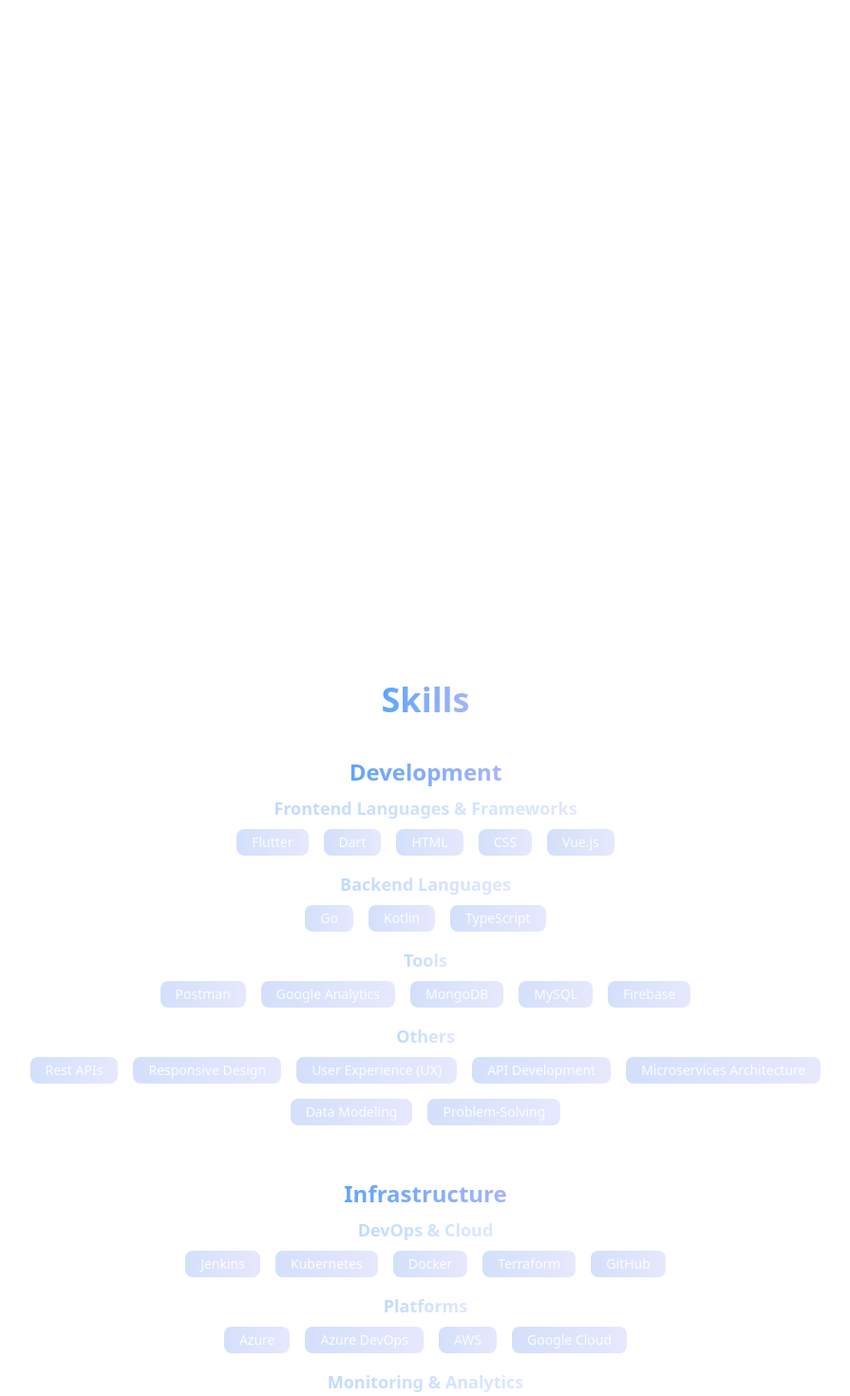
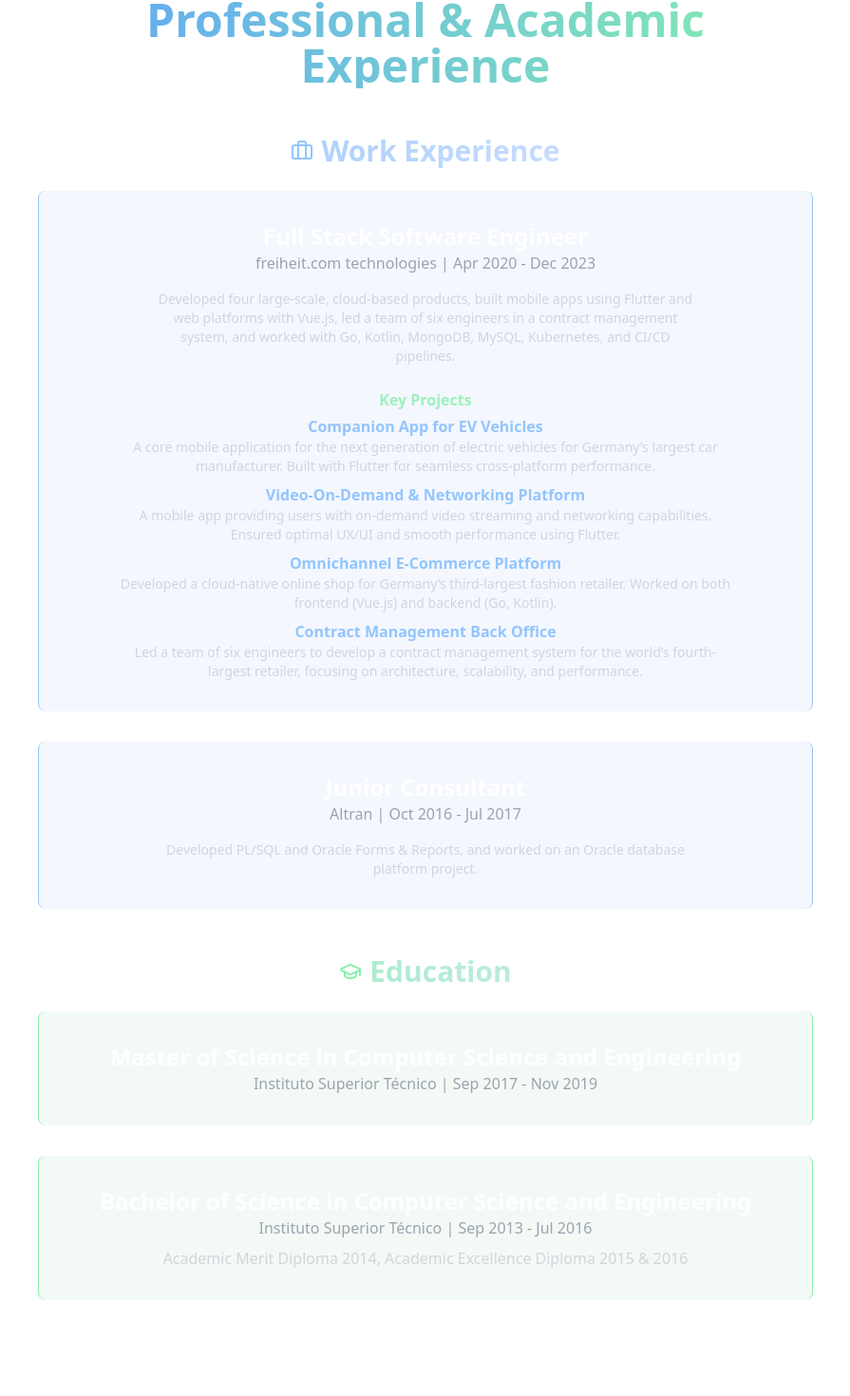
Before and after one commit to ricardoarisequeira/my-portfolio, a React (Vite) app: page / in a window 1280 px wide. Shown: the part 1123-2593 px from the top of the page at 95% size, without its empty margins (192-1087 px from the left). Built offline with nearby package versions, Linux system fonts and the light colour scheme.

Commit message:
adding experience section

```diff
--- a/package.json
+++ b/package.json
@@ -10,6 +10,7 @@
     "preview": "vite preview"
   },
   "dependencies": {
+    "lucide-react": "^0.483.0",
     "react": "^19.0.0",
     "react-dom": "^19.0.0"
   },
--- a/src/App.jsx
+++ b/src/App.jsx
@@ -25,16 +25,35 @@ const App = () => {
   return (
     <div className="absolute inset-0 h-full w-full items-center">
       <Hero />
+      <div className="my-20" />
       <Experience />
+      <div className="my-20" />
       <Skills />
+      <div className="my-20" />
       <Projects />
+      <div className="my-20" />
       <About />
+      <div className="my-20" />
       <Contact />
 
       {showButton && (
         <a
           href="#"
-          className="fixed bottom-4 sm:bottom-6 md:bottom-8 lg:bottom-10 right-4 sm:right-6 md:right-8 lg:right-10 p-2 sm:p-3 md:p-4 bg-gradient-to-r from-blue-600 to-indigo-400 text-white font-semibold rounded-full shadow-md hover:from-indigo-400 hover:to-blue-600 transition-all duration-300"
+          className="
+            fixed
+            bottom-4 right-4
+            sm:bottom-6 sm:right-6
+            md:bottom-8 md:right-8
+            lg:bottom-10 lg:right-10
+            p-2 sm:p-3 md:p-4
+            bg-gradient-to-r from-green-600 to-indigo-600
+            text-white
+            font-semibold
+            rounded-full
+            shadow-md
+            hover:from-indigo-400 hover:to-blue-600
+            transition-all duration-300
+          "
         >
           <svg
             xmlns="http://www.w3.org/2000/svg"
--- a/src/components/Experience.jsx
+++ b/src/components/Experience.jsx
@@ -1,17 +1,182 @@
-const Experience = () => {
+import { Briefcase, GraduationCap } from "lucide-react";
+
+const ExperienceSection = () => {
+  // Work experience data
+  const experience = [
+    {
+      title: "Full Stack Software Engineer",
+      company: "freiheit.com technologies",
+      date: "Apr 2020 - Dec 2023",
+      description:
+        "Developed four large-scale, cloud-based products, built mobile apps using Flutter and web platforms with Vue.js, led a team of six engineers in a contract management system, and worked with Go, Kotlin, MongoDB, MySQL, Kubernetes, and CI/CD pipelines.",
+      projects: [
+        {
+          name: "Companion App for EV Vehicles",
+          details:
+            "A core mobile application for the next generation of electric vehicles for Germany’s largest car manufacturer. Built with Flutter for seamless cross-platform performance.",
+        },
+        {
+          name: "Video-On-Demand & Networking Platform",
+          details:
+            "A mobile app providing users with on-demand video streaming and networking capabilities. Ensured optimal UX/UI and smooth performance using Flutter.",
+        },
+        {
+          name: "Omnichannel E-Commerce Platform",
+          details:
+            "Developed a cloud-native online shop for Germany’s third-largest fashion retailer. Worked on both frontend (Vue.js) and backend (Go, Kotlin).",
+        },
+        {
+          name: "Contract Management Back Office",
+          details:
+            "Led a team of six engineers to develop a contract management system for the world’s fourth-largest retailer, focusing on architecture, scalability, and performance.",
+        },
+      ],
+    },
+    {
+      title: "Junior Consultant",
+      company: "Altran",
+      date: "Oct 2016 - Jul 2017",
+      description:
+        "Developed PL/SQL and Oracle Forms & Reports, and worked on an Oracle database platform project.",
+    },
+  ];
+
+  // Education data
+  const education = [
+    {
+      degree: "Master of Science in Computer Science and Engineering",
+      institution: "Instituto Superior Técnico",
+      date: "Sep 2017 - Nov 2019",
+    },
+    {
+      degree: "Bachelor of Science in Computer Science and Engineering",
+      institution: "Instituto Superior Técnico",
+      date: "Sep 2013 - Jul 2016",
+      extras:
+        "Academic Merit Diploma 2014, Academic Excellence Diploma 2015 & 2016",
+    },
+  ];
+  // Common styles
+  const containerStyle = `
+    max-w-5xl
+    mx-auto
+    px-6
+    text-center
+  `;
+
+  // Title styles with responsive text sizes and gradients
+  const workExperienceTitleStyle = `
+    text-lg sm:text-xl md:text-2xl lg:text-3xl
+    font-semibold
+    flex items-center justify-center gap-2
+    bg-gradient-to-r from-blue-300 to-indigo-100
+    inline-block text-transparent bg-clip-text
+    mt-8 sm:mt-10 md:mt-12
+  `;
+
+  const academicTitleStyle = `
+    text-lg sm:text-xl md:text-2xl lg:text-3xl
+    font-semibold
+    flex items-center justify-center gap-2
+    bg-gradient-to-r from-green-300 to-indigo-100
+    inline-block text-transparent bg-clip-text
+  `;
+
+  // Card styles with borders and backgrounds
+  const cardStyle = `
+    py-4 sm:py-6 md:py-8 px-6
+    border-l border-r border-blue-300
+    bg-blue-600/5
+    rounded-lg
+  `;
+
+  const educationCardStyle = `
+    py-4 sm:py-6 md:py-8 px-6
+    border-l border-r border-green-300
+    bg-green-600/5
+    rounded-lg
+  `;
+
   return (
-    <section
-      id="experience"
-      className="min-h-screen flex flex-col justify-center items-center text-center      text-white w-full"
-    >
-      <h2 className="text-3xl font-bold text-center">About Me</h2>
-      <p className="mt-4 text-lg text-center mx-auto max-w-4xl">
-        I'm a passionate software engineer who loves building elegant and
-        efficient solutions. Currently, I'm focusing on React, Tailwind, and
-        modern web development.
-      </p>
+    <section id="experience" className="section-style ">
+      <div className={containerStyle}>
+        <h2 className="section-title-style">
+          Professional & Academic Experience
+        </h2>
+
+        {/* Work Experience */}
+        <div className="mb-12">
+          <h3 className={workExperienceTitleStyle}>
+            <Briefcase className="w-4 h-4 sm:w-5 sm:h-5 md:w-6 md:h-6 text-blue-300" />
+            Work Experience
+          </h3>
+          <div className="mt-6 space-y-8">
+            {experience.map((job, index) => (
+              <div key={index} className={cardStyle}>
+                <h4 className="text-base sm:text-lg md:text-xl lg:text-2xl font-semibold">
+                  {job.title}
+                </h4>
+                <p className="text-[10px] sm:text-xs md:text-sm lg:text-base text-gray-400">
+                  {job.company} | {job.date}
+                </p>
+                <div className="mt-4 text-gray-300 space-y-1 text-[10px] sm:text-xs md:text-sm max-w-full sm:max-w-md md:max-w-lg lg:max-w-xl mx-auto">
+                  {job.description}
+                </div>
+
+                {/* Highlighted Projects for freiheit.com */}
+                {job.projects && (
+                  <div className="mt-6">
+                    <h5 className="text-xs sm:text-sm md:text-base font-semibold flex items-center gap-1 text-green-300/80 justify-center">
+                      Key Projects
+                    </h5>
+                    <ul className="list-disc list-inside mt-1 text-gray-300 space-y-2 w-full max-w-2xl mx-auto sm:px-1 md:px-2">
+                      {job.projects.map((project, i) => (
+                        <div key={i} className="mb-1">
+                          <div>
+                            <span className="font-semibold text-blue-300 text-xs sm:text-sm md:text-base flex items-center gap-1 justify-center">
+                              <span>{project.name}</span>
+                            </span>
+                          </div>
+                          <div className="text-[10px] sm:text-xs md:text-sm">
+                            {project.details}
+                          </div>
+                        </div>
+                      ))}
+                    </ul>
+                  </div>
+                )}
+              </div>
+            ))}
+          </div>
+        </div>
+
+        {/* Education */}
+        <div>
+          <h3 className={academicTitleStyle}>
+            <GraduationCap className="w-4 h-4 sm:w-5 sm:h-5 md:w-6 md:h-6 text-green-300" />
+            Education
+          </h3>
+          <div className="mt-6 space-y-8">
+            {education.map((edu, index) => (
+              <div key={index} className={educationCardStyle}>
+                <h4 className="text-base sm:text-lg md:text-xl lg:text-2xl font-semibold">
+                  {edu.degree}
+                </h4>
+                <p className="text-[10px] sm:text-xs md:text-sm lg:text-base text-gray-400">
+                  {edu.institution} | {edu.date}
+                </p>
+                {edu.extras && (
+                  <p className="text-gray-300 text-[10px] sm:text-xs md:text-sm lg:text-base mt-2">
+                    {edu.extras}
+                  </p>
+                )}
+              </div>
+            ))}
+          </div>
+        </div>
+      </div>
     </section>
   );
 };
 
-export default Experience;
+export default ExperienceSection;
--- a/src/components/Hero.jsx
+++ b/src/components/Hero.jsx
@@ -20,7 +20,7 @@ const Hero = () => {
           sm:text-6xl sm:mb-3
           md:text-7xl md:mb-4
           lg:text-8xl
-          bg-gradient-to-r from-blue-600 via-green-500 to-indigo-400
+          bg-gradient-to-r from-blue-400 to-green-300
           inline-block text-transparent bg-clip-text
         "
       >
--- a/src/components/Skills.jsx
+++ b/src/components/Skills.jsx
@@ -61,16 +61,9 @@ const Skills = () => {
     "Documentation",
   ];
 
-  // Styles for section titles
-  const titleStyle = `
-    text-4xl font-bold text-center
-    bg-gradient-to-r from-blue-400 to-indigo-300
-    inline-block text-transparent bg-clip-text
-  `;
-
   const subtitleStyle = `
     text-2xl font-bold text-center mt-10 mb-2
-    bg-gradient-to-r from-blue-400 to-indigo-300
+    bg-gradient-to-r from-blue-400 to-green-300
     inline-block text-transparent bg-clip-text
   `;
 
@@ -80,20 +73,20 @@ const Skills = () => {
     inline-block text-transparent bg-clip-text
   `;
 
+  const skillItemStyle = `
+    px-2 py-1 rounded-lg text-xs
+    sm:px-4 sm:text-sm
+    bg-gradient-to-r from-blue-600/20 to-indigo-400/20
+    text-white/90
+    transition-all duration-300
+    hover:text-white
+  `;
+
   // Helper function to render skill items
   const renderSkillItems = (skills) => (
-    <div className="flex flex-wrap justify-center mt-2 mb-4 gap-4 w-full">
+    <div className="flex flex-wrap justify-center mt-2 mb-4 gap-2 w-full max-w-4xl mx-auto">
       {skills.map((skill) => (
-        <span
-          key={skill}
-          className="
-            px-4 py-1 rounded-lg text-sm
-            bg-gradient-to-r from-blue-600/20 to-indigo-400/20
-            text-white/90
-            transition-all duration-300
-            hover:text-white
-          "
-        >
+        <span key={skill} className={skillItemStyle}>
           {skill}
         </span>
       ))}
@@ -101,11 +94,8 @@ const Skills = () => {
   );
 
   return (
-    <section
-      id="skills"
-      className="min-h-screen flex flex-col justify-center items-center py-20 px-20 sm:px-32 md:px-40 lg:px-52 text-white w-full"
-    >
-      <h2 className={titleStyle}>Skills</h2>
+    <section id="skills" className="section-style">
+      <h2 className="section-title-style">Skills</h2>
 
       <h3 className={subtitleStyle}>Development</h3>
       <h4 className={categoryStyle}>Frontend Languages & Frameworks</h4>
--- a/src/index.css
+++ b/src/index.css
@@ -60,3 +60,13 @@ button:focus-visible {
     background-color: #f9f9f9;
   }
 }
+
+.section-title-style {
+  @apply text-2xl sm:text-3xl md:text-4xl lg:text-5xl font-bold text-center
+    bg-gradient-to-r from-blue-400 to-green-300
+    inline-block text-transparent bg-clip-text;
+}
+
+.section-style {
+  @apply min-h-screen flex flex-col justify-center items-center py-10 px-4 sm:py-20 sm:px-32 md:px-40 lg:px-52 text-white w-full;
+}
```
Also changed, not shown: 1 other file (tests, documents, lock files or other folders).
